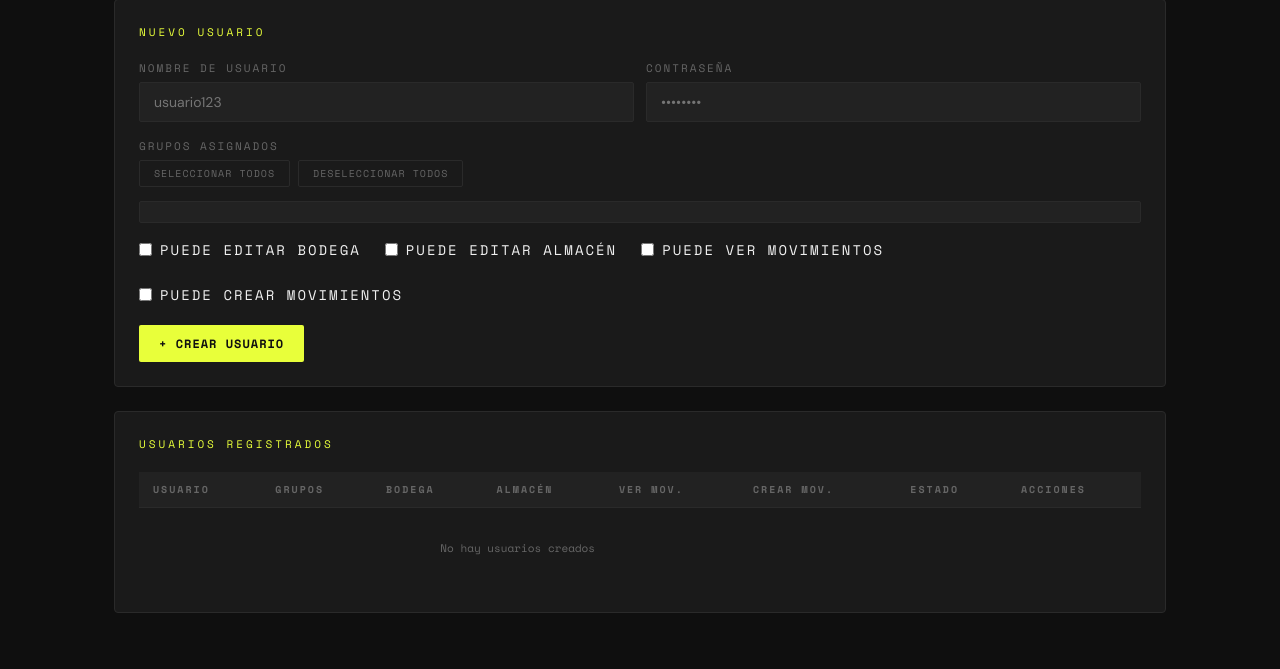
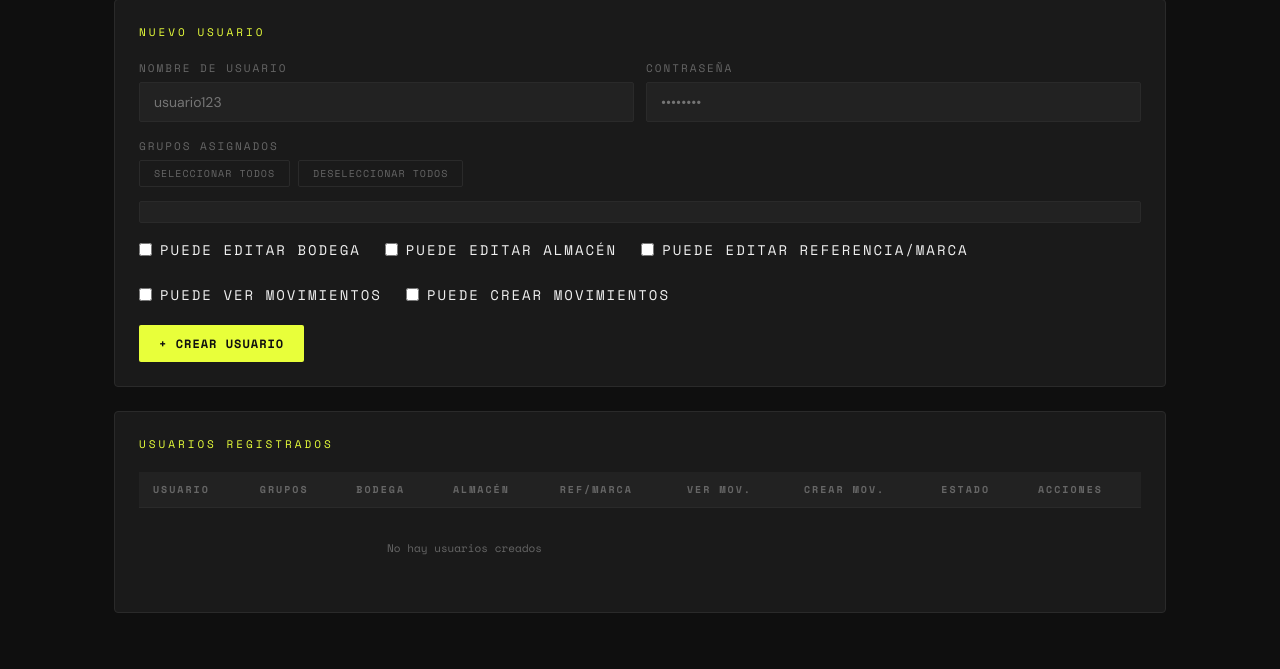
Before and after one commit to snake1515/hidden-inventory, a Python web app: template templates/admin.html in a window 1280 px wide. Shown: the part 163-832 px from the top of the page. Run offline with Jinja, Linux system fonts and the light colour scheme; the template is opened without the code that fills it, so the values that code supplies are empty.

Commit message:
Update admin.html

```diff
--- a/templates/admin.html
+++ b/templates/admin.html
@@ -181,6 +181,7 @@
       <div class="permisos-row">
         <label class="checkbox-label"><input type="checkbox" id="nu-bodega"/> Puede editar Bodega</label>
         <label class="checkbox-label"><input type="checkbox" id="nu-almacen"/> Puede editar Almacén</label>
+        <label class="checkbox-label"><input type="checkbox" id="nu-refmarca"/> Puede editar Referencia/Marca</label>
         <label class="checkbox-label"><input type="checkbox" id="nu-movimientos"/> Puede ver Movimientos</label>
         <label class="checkbox-label"><input type="checkbox" id="nu-crear-movimientos"/> Puede crear Movimientos</label>
       </div>
@@ -192,7 +193,7 @@
       <div style="overflow-x:auto">
       <table>
         <thead>
-          <tr><th>Usuario</th><th>Grupos</th><th>Bodega</th><th>Almacén</th><th>Ver Mov.</th><th>Crear Mov.</th><th>Estado</th><th>Acciones</th></tr>
+          <tr><th>Usuario</th><th>Grupos</th><th>Bodega</th><th>Almacén</th><th>Ref/Marca</th><th>Ver Mov.</th><th>Crear Mov.</th><th>Estado</th><th>Acciones</th></tr>
         </thead>
         <tbody>
           {% for u in usuarios %}
@@ -201,13 +202,14 @@
             <td style="max-width:260px;font-size:12px;color:var(--muted)">{{ u.grupos or '—' }}</td>
             <td>{% if u.puede_editar_bodega %}<span class="badge badge-on">Sí</span>{% else %}<span class="badge badge-off">No</span>{% endif %}</td>
             <td>{% if u.puede_editar_almacen %}<span class="badge badge-on">Sí</span>{% else %}<span class="badge badge-off">No</span>{% endif %}</td>
+            <td>{% if u.puede_editar_referencia_marca %}<span class="badge badge-on">Sí</span>{% else %}<span class="badge badge-off">No</span>{% endif %}</td>
             <td>{% if u.puede_ver_movimientos %}<span class="badge badge-on">Sí</span>{% else %}<span class="badge badge-off">No</span>{% endif %}</td>
             <td>{% if u.puede_crear_movimientos %}<span class="badge badge-on">Sí</span>{% else %}<span class="badge badge-off">No</span>{% endif %}</td>
             <td>{% if u.activo %}<span class="badge badge-on">Activo</span>{% else %}<span class="badge badge-off">Inactivo</span>{% endif %}</td>
             <td>
               <div style="display:flex;gap:8px">
                 <button class="btn btn-secondary" style="padding:6px 12px;font-size:10px"
-                  onclick="abrirEditar({{ u.id }},{{ u.puede_editar_almacen|tojson }},{{ u.puede_editar_bodega|tojson }},{{ u.activo|tojson }},'{{ u.grupos or '' }}',{{ u.puede_ver_movimientos|tojson }},{{ u.puede_crear_movimientos|tojson }})">Editar</button>
+                  onclick="abrirEditar({{ u.id }},{{ u.puede_editar_almacen|tojson }},{{ u.puede_editar_bodega|tojson }},{{ u.activo|tojson }},'{{ u.grupos or '' }}',{{ u.puede_ver_movimientos|tojson }},{{ u.puede_crear_movimientos|tojson }},{{ u.puede_editar_referencia_marca|tojson }})">Editar</button>
                 <button class="btn btn-danger" style="padding:6px 12px;font-size:10px"
                   onclick="eliminarUsuario({{ u.id }},'{{ u.nombre }}')">Borrar</button>
               </div>
@@ -416,6 +418,7 @@ SKU001,Aceite Motor 10W40,REF-001,HONDA,ACEITES,24,12</pre>
     <div class="permisos-row">
       <label class="checkbox-label"><input type="checkbox" id="edit-bodega"/> Puede editar Bodega</label>
       <label class="checkbox-label"><input type="checkbox" id="edit-almacen"/> Puede editar Almacén</label>
+      <label class="checkbox-label"><input type="checkbox" id="edit-refmarca"/> Puede editar Referencia/Marca</label>
       <label class="checkbox-label"><input type="checkbox" id="edit-movimientos"/> Puede ver Movimientos</label>
       <label class="checkbox-label"><input type="checkbox" id="edit-crear-movimientos"/> Puede crear Movimientos</label>
       <label class="checkbox-label"><input type="checkbox" id="edit-activo"/> Usuario activo</label>
@@ -493,6 +496,7 @@ function crearUsuario() {
     body: JSON.stringify({nombre, password:pass,
       puede_editar_almacen: document.getElementById('nu-almacen').checked,
       puede_editar_bodega: document.getElementById('nu-bodega').checked,
+      puede_editar_referencia_marca: document.getElementById('nu-refmarca').checked,
       puede_ver_movimientos: document.getElementById('nu-movimientos').checked,
       puede_crear_movimientos: document.getElementById('nu-crear-movimientos').checked,
       grupos: getGrupos('nu-grupos')})
@@ -502,13 +506,14 @@ function crearUsuario() {
   });
 }
 
-function abrirEditar(id, almacen, bodega, activo, gruposStr, movimientos, crearMovimientos) {
+function abrirEditar(id, almacen, bodega, activo, gruposStr, movimientos, crearMovimientos, refMarca) {
   document.getElementById('edit-id').value = id;
   document.getElementById('edit-almacen').checked = almacen;
   document.getElementById('edit-bodega').checked = bodega;
   document.getElementById('edit-activo').checked = activo;
   document.getElementById('edit-movimientos').checked = movimientos || false;
   document.getElementById('edit-crear-movimientos').checked = crearMovimientos || false;
+  document.getElementById('edit-refmarca').checked = refMarca || false;
   setGrupos('edit-grupos', gruposStr ? gruposStr.split(', ').map(g=>g.trim()).filter(Boolean) : []);
   document.getElementById('modal-editar').classList.add('open');
 }
@@ -518,6 +523,7 @@ function guardarEdicion() {
     body: JSON.stringify({id: parseInt(document.getElementById('edit-id').value),
       puede_editar_almacen: document.getElementById('edit-almacen').checked,
       puede_editar_bodega: document.getElementById('edit-bodega').checked,
+      puede_editar_referencia_marca: document.getElementById('edit-refmarca').checked,
       puede_ver_movimientos: document.getElementById('edit-movimientos').checked,
       puede_crear_movimientos: document.getElementById('edit-crear-movimientos').checked,
       activo: document.getElementById('edit-activo').checked,
```
